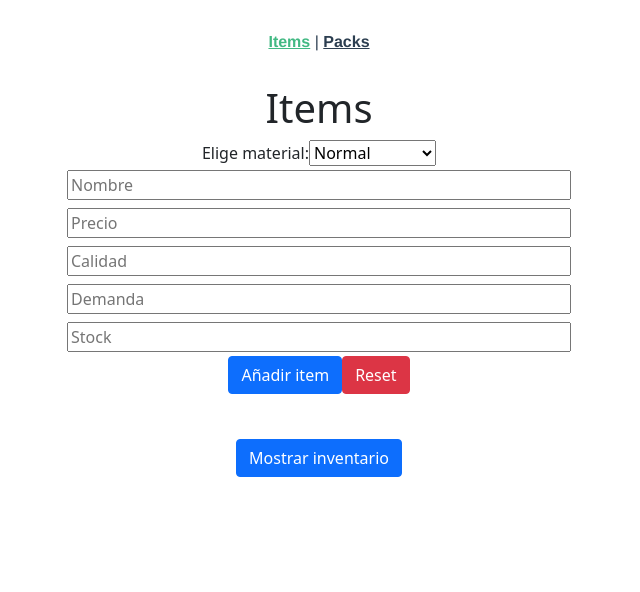
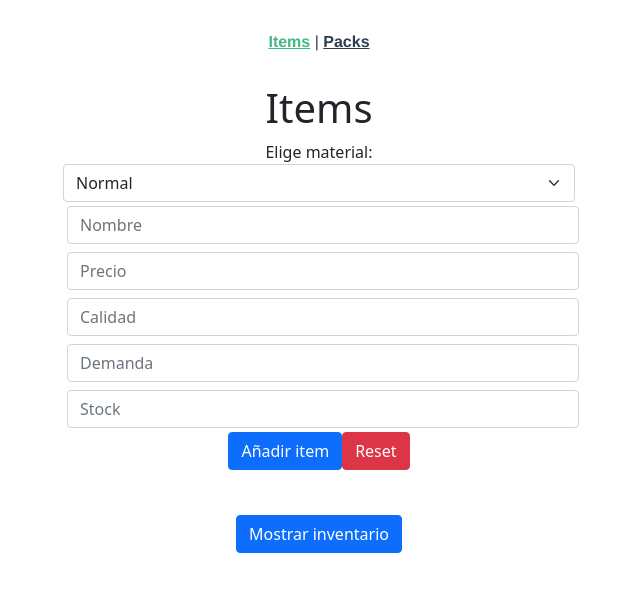
Before and after one commit to BertaVR/front-amenities, a Vue app: page / in a window 1280 px wide. Shown: the top 592 px of the page, without its empty margins (321-961 px from the left). Built offline with nearby package versions, Linux system fonts and the light colour scheme.

Commit message:
style: add bootsrap classes

```diff
--- a/src/components/Items.vue
+++ b/src/components/Items.vue
@@ -4,14 +4,22 @@
             <div class="inputsCaracteristicas">
                 <div>
                     <label for="material">Elige material:</label>
-                    <select ref="material" name="material" id="material">
+                    <select ref="material" class="form-select" name="material" id="material">
                         <option value="normal">Normal</option>
                         <option value="indestructible">Indestructible</option>
                         <option value="consumible">Consumible</option>
                     </select>
                 </div>
-                <input type="text" ref="nombre" name="nombre" placeholder="Nombre" required />
                 <input
+                    type="text"
+                    class="form-control"
+                    ref="nombre"
+                    name="nombre"
+                    placeholder="Nombre"
+                    required
+                />
+                <input
+                    class="form-control"
                     type="number"
                     ref="precio"
                     step="any"
@@ -19,11 +27,37 @@
                     placeholder="Precio"
                     required
                 />
-                <input type="number" ref="calidad" name="calidad" placeholder="Calidad" required />
-                <input type="number" ref="demanda" name="demanda" placeholder="Demanda" required />
-                <input type="number" ref="stock" name="stock" placeholder="Stock" required />
+                <input
+                    class="form-control"
+                    type="number"
+                    ref="calidad"
+                    name="calidad"
+                    placeholder="Calidad"
+                    required
+                />
+                <input
+                    class="form-control"
+                    type="number"
+                    ref="demanda"
+                    name="demanda"
+                    placeholder="Demanda"
+                    required
+                />
+                <input
+                    class="form-control"
+                    type="number"
+                    ref="stock"
+                    name="stock"
+                    placeholder="Stock"
+                    required
+                />
             </div>
-            <button @click.prevent="addItem()" class="btn btn-primary">Añadir item</button>
+            <input
+                type="submit"
+                @click.prevent="addItem()"
+                class="btn btn-primary"
+                value="Añadir item"
+            />
             <input type="reset" class="btn btn-danger" value="Reset" />
         </form>
         <div class="mensajes">
@@ -49,9 +83,8 @@
     </div>
 </template>
 <style>
-.mensajes{
-        padding-bottom: 15px;
-
+.mensajes {
+    padding-bottom: 15px;
 }
 .mensaje {
     font-size: large;
@@ -62,7 +95,6 @@
 }
 #error {
     color: rgb(219, 50, 101);
-
 }
 .inputsCaracteristicas {
     display: flex;
@@ -90,7 +122,7 @@ export default {
 
 
     },
-     created() {
+    created() {
 
     },
     methods: {
--- a/src/components/Packs.vue
+++ b/src/components/Packs.vue
@@ -2,8 +2,8 @@
     <div class="packs">
         <form class="add-item">
             <div id="inputsCaracteristicas">
-                <input type="text" name="nombre" placeholder="Nombre" required />
-                <input class="items" type="text" placeholder="Item" required />
+                <input  class="form-control" type="text" name="nombre" placeholder="Nombre" required />
+                <input class="items form-control" type="text" placeholder="Item" required />
             </div>
             <div class="inputs-botones">
                 <div class="boton-superior">
@@ -225,7 +225,7 @@ export default {
             addItemInput.type = 'text';
             const contenedor = document.getElementById('inputsCaracteristicas');
             contenedor.appendChild(addItemInput);
-            addItemInput.setAttribute('class', 'items');
+            addItemInput.classList.add('items', 'form-control');
 
         }
 
```
